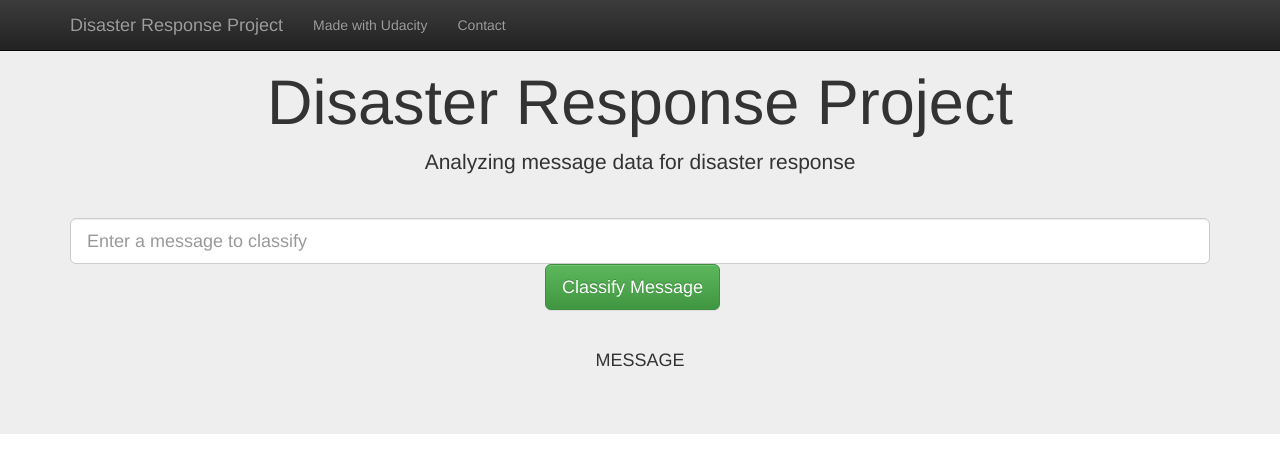
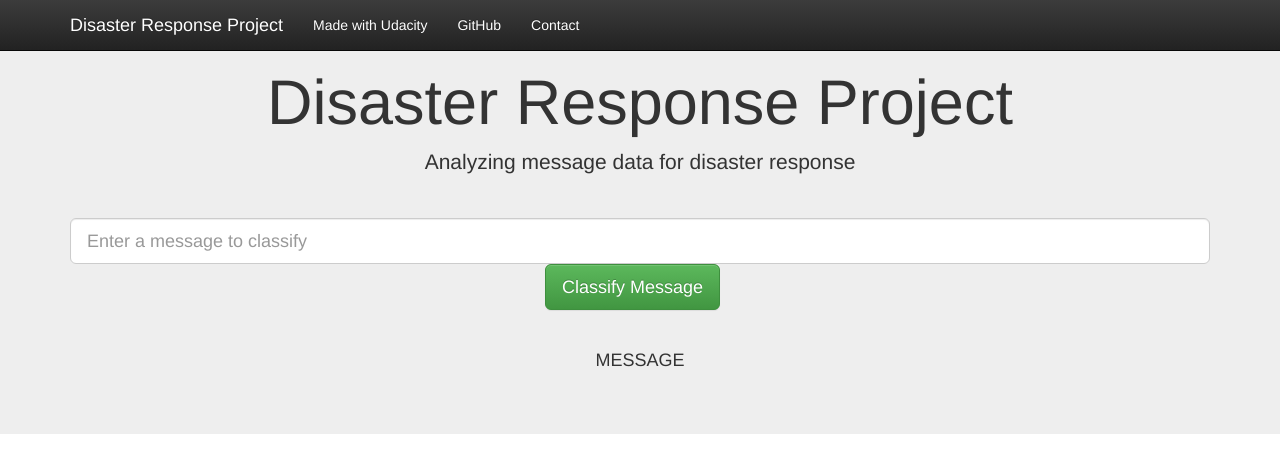
Before and after one commit to shubhamchaudhari1996/udacity-dsnd-disaster-response-pipeline, a Flask app: template app/templates/go.html in a window 1280 px wide. Shown: the top 474 px of the page. Run offline with Flask 2, Linux system fonts and the light colour scheme; the template is opened without the code that fills it, so the values that code supplies are empty; parts of the project's set-up code (start-up, migrations or seed data) failed here and were passed over; some libraries are stand-ins or nearby versions.

Commit message:
changes for viewing graphs on front end and also added github repo link

```diff
--- a/app/templates/master.html
+++ b/app/templates/master.html
@@ -5,8 +5,8 @@
         <meta http-equiv="X-UA-Compatible" content="IE=edge">
         <meta name="viewport" content="width=device-width, initial-scale=1">
 
-    <title>Disasters</title>
-
+        <title>Disaster Response Project by Shubham</title>
+        <link rel="shortcut icon" href="{{ url_for('static', filename='favicon.ico') }}">
         <link rel="stylesheet" href="https://maxcdn.bootstrapcdn.com/bootstrap/3.3.7/css/bootstrap.min.css" integrity="sha384-BVYiiSIFeK1dGmJRAkycuHAHRg32OmUcww7on3RYdg4Va+PmSTsz/K68vbdEjh4u" crossorigin="anonymous">
         <link rel="stylesheet" href="https://maxcdn.bootstrapcdn.com/bootstrap/3.3.7/css/bootstrap-theme.min.css" integrity="sha384-rHyoN1iRsVXV4nD0JutlnGaslCJuC7uwjduW9SVrLvRYooPp2bWYgmgJQIXwl/Sp" crossorigin="anonymous">
         <script src="https://ajax.googleapis.com/ajax/libs/jquery/3.3.1/jquery.min.js"></script>
@@ -18,12 +18,13 @@
         <nav class="navbar navbar-inverse navbar-fixed-top">
             <div class="container">
                 <div class="navbar-header">
-            <a class="navbar-brand" href="/">Disaster Response Project</a>
+                    <a class="navbar-brand" href="https://github.com/shubhamchaudhari1996/udacity-dsnd-disaster-response-pipeline.git" target="_blank" style="color:white;">Disaster Response Project</a>
                 </div>
-        <div id="navbar" class="collapse navbar-collapse">
+                <div class="collapse navbar-collapse ml-auto" id="navbar" >
                     <ul class="nav navbar-nav">
-                <li><a href="https://www.udacity.com/">Made with Udacity</a></li>
-                <li><a href="https://github.com/">Contact</a></li>
+                        <li><a href="https://www.udacity.com/" target="_blank" style="color:white;">Made with Udacity</a></li>
+                        <li><a href="https://github.com/shubhamchaudhari1996/" target="_blank" style="color:white;">GitHub</a></li>
+                        <li><a href="mailto:chaudhari.shubham172@gmail.com" target="_top" style="color:white;">Contact</a></li>
                     </ul>
                 </div>
             </div>
@@ -62,13 +63,18 @@
             {% for id in ids %}
             <div id="{{id}}"></div>
             {% endfor %}
+
         </div>
 
         <script type="text/javascript">
-    const graphs = {{graphJSON | safe}};
-    const ids = {{ids | safe}};
-    for(let i in graphs) {
-        Plotly.plot(ids[i], graphs[i].data, graphs[i].layout);
+            // plots the figure with id
+            // id must match with the div id above in the html
+            var figures = {{figuresJSON | safe}};
+            var ids = {{ids | safe}};
+            for(var i in figures) {
+                Plotly.plot(ids[i],
+                            figures[i].data,
+                            figures[i].layout || {});
             }
         </script>
 
```
Lines whose indentation alone changed are shown as unchanged.
